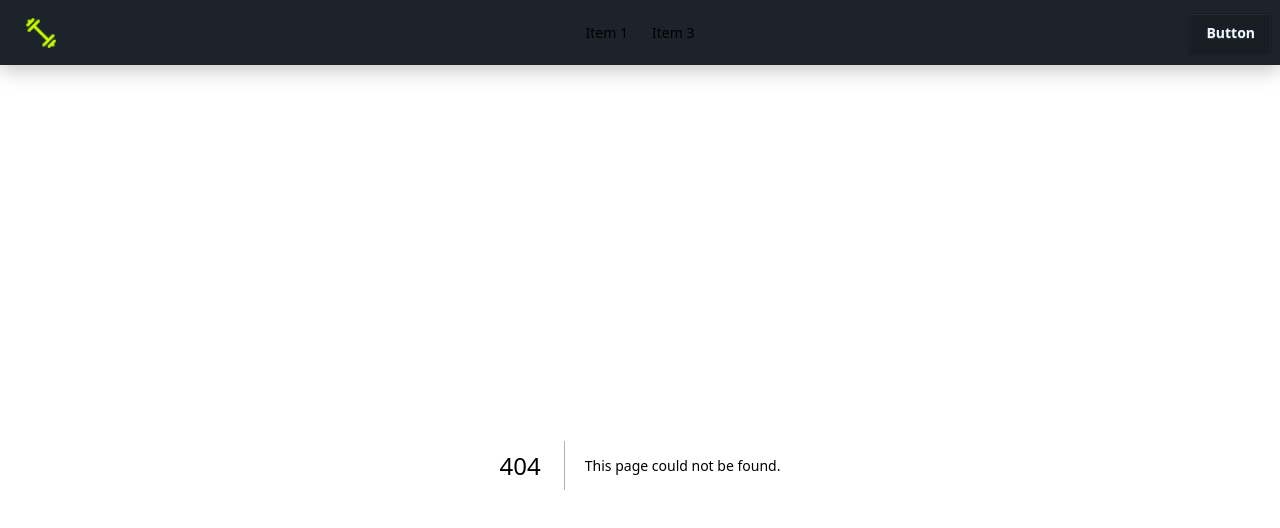
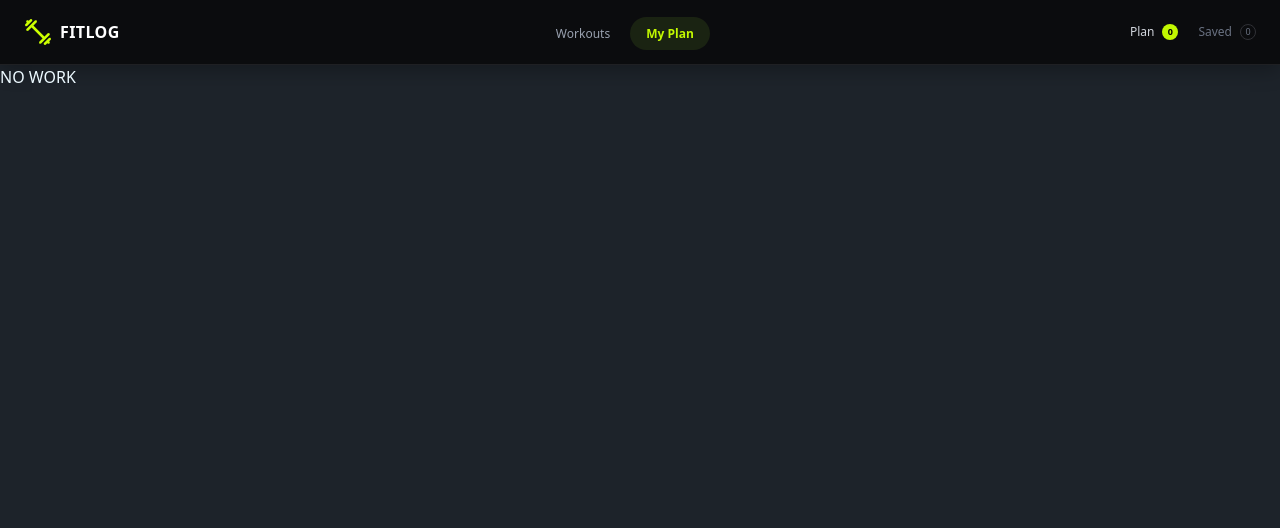
Before and after one commit to midul-dev/b14-a6-fitlog, a Next.js app: page /my-plan in a window 1280 px wide. Before the commit this address had no page. Shown: the top 528 px of the page. Built offline with nearby package versions, Linux system fonts and the light colour scheme.

Commit message:
update navbar

```diff
--- a/src/app/copmponents/Navbar.tsx
+++ b/src/app/copmponents/Navbar.tsx
@@ -1,61 +1,174 @@
+"use client";
+
 import React from "react";
 import logo from "@/assets/logo.png";
 import Image from "next/image";
+import Link from "next/link";
+import { usePathname } from "next/navigation";
 
 const Navbar = () => {
-  const navMenu = (
-    <>
-      <li>
-        <a>Item 1</a>
-      </li>
+  const pathname = usePathname();
 
-      <li>
-        <a>Item 3</a>
-      </li>
-    </>
-  );
+  const getNavClass = (path : string) =>
+    pathname === path
+      ? "rounded-full bg-[#1A2312] px-4 py-2 text-xs font-semibold text-[#C2F800]"
+      : "rounded-full px-4 py-2 text-xs text-gray-400 transition hover:bg-[#151619] hover:text-white";
+
   return (
-    <div className="navbar bg-base-100 shadow-[0_4px_20px_rgba(0,0,0,0.25)]">
-        <div className="container mx-auto flex">
-      <div className="navbar-start">
-        <div className="dropdown">
-          <div tabIndex={0} role="button" className="btn btn-ghost lg:hidden">
+    <nav className="border-b border-[#1F2023] bg-[#0B0C0E] shadow-[0_4px_20px_rgba(0,0,0,0.3)]">
+      <div className="mx-auto flex h-16 w-full max-w-7xl items-center justify-between px-4 sm:px-6">
+
+        {/* ================= LOGO ================= */}
+        <Link
+          href="/"
+          className="flex shrink-0 items-center gap-2 text-white"
+        >
+          <Image
+            src={logo}
+            width={28}
+            height={28}
+            alt="FitLog"
+            className="h-7 w-7"
+          />
+
+          <span className="text-sm font-bold tracking-wide sm:text-base">
+            FITLOG
+          </span>
+        </Link>
+
+        {/* ================= DESKTOP MENU ================= */}
+        <div className="hidden lg:flex">
+          <ul className="flex items-center gap-1">
+            <li>
+              <Link
+                href="/workouts"
+                className={getNavClass("/workouts")}
+              >
+                Workouts
+              </Link>
+            </li>
+
+            <li>
+              <Link
+                href="/my-plan"
+                className={getNavClass("/my-plan")}
+              >
+                My Plan
+              </Link>
+            </li>
+          </ul>
+        </div>
+
+        {/* ================= RIGHT DESKTOP ================= */}
+        <div className="hidden items-center gap-5 lg:flex">
+
+          <Link
+            href="/plan"
+            className="flex items-center gap-2 text-xs text-gray-300 transition hover:text-white"
+          >
+            Plan
+
+            <span className="flex h-4 w-4 items-center justify-center rounded-full bg-[#C2F800] text-[9px] font-bold text-black">
+              0
+            </span>
+          </Link>
+
+          <Link
+            href="/saved"
+            className="flex items-center gap-2 text-xs text-gray-500 transition hover:text-white"
+          >
+            Saved
+
+            <span className="flex h-4 w-4 items-center justify-center rounded-full border border-[#303136] text-[9px]">
+              0
+            </span>
+          </Link>
+        </div>
+
+        {/* ================= MOBILE MENU ================= */}
+        <div className="dropdown dropdown-end lg:hidden">
+
+          <button
+            tabIndex={0}
+            type="button"
+            className="flex h-9 w-9 items-center justify-center rounded-md border border-[#242528] bg-[#111214] text-gray-300 transition hover:bg-[#191A1D] hover:text-white"
+            aria-label="Open navigation menu"
+          >
             <svg
-              aria-label="Menu"
               xmlns="http://www.w3.org/2000/svg"
               className="h-5 w-5"
               fill="none"
               viewBox="0 0 24 24"
               stroke="currentColor"
             >
-              {" "}
               <path
                 strokeLinecap="round"
                 strokeLinejoin="round"
                 strokeWidth="2"
-                d="M4 6h16M4 12h8m-8 6h16"
-              />{" "}
+                d="M4 6h16M4 12h16M4 18h16"
+              />
             </svg>
-          </div>
+          </button>
+
+          {/* Dropdown */}
           <ul
             tabIndex={-1}
-            className="menu menu-sm dropdown-content bg-base-100 rounded-box z-1 mt-3 w-52 p-2 shadow"
+            className="menu dropdown-content z-50 mt-3 w-60 rounded-xl border border-[#242528] bg-[#111214] p-3 shadow-[0_15px_40px_rgba(0,0,0,0.5)]"
           >
-            {navMenu}
+
+            {/* Navigation */}
+            <li>
+              <Link
+                href="/workouts"
+                className={getNavClass("/workouts")}
+              >
+                Workouts
+              </Link>
+            </li>
+
+            <li>
+              <Link
+                href="/my-plan"
+                className={getNavClass("/my-plan")}
+              >
+                My Plan
+              </Link>
+            </li>
+
+            <div className="my-2 border-t border-[#242528]" />
+
+            {/* Plan */}
+            <li>
+              <Link
+                href="/plan"
+                className="flex items-center justify-between rounded-lg px-4 py-2.5 text-xs text-gray-300 hover:bg-[#191A1D] hover:text-white"
+              >
+                <span>Plan</span>
+
+                <span className="flex h-5 w-5 items-center justify-center rounded-full bg-[#C2F800] text-[9px] font-bold text-black">
+                  0
+                </span>
+              </Link>
+            </li>
+
+            {/* Saved */}
+            <li>
+              <Link
+                href="/saved"
+                className="flex items-center justify-between rounded-lg px-4 py-2.5 text-xs text-gray-300 hover:bg-[#191A1D] hover:text-white"
+              >
+                <span>Saved</span>
+
+                <span className="flex h-5 w-5 items-center justify-center rounded-full border border-[#303136] text-[9px] text-gray-400">
+                  0
+                </span>
+              </Link>
+            </li>
+
           </ul>
         </div>
-        <a className="btn btn-ghost text-xl">
-          <Image src={logo} height={32} width={32} alt="FitLog" />
-        </a>
       </div>
-      <div className="navbar-center hidden lg:flex">
-        <ul className="menu menu-horizontal px-1">{navMenu}</ul>
-      </div>
-      <div className="navbar-end">
-        <a className="btn">Button</a>
-      </div>
-      </div>
-    </div>
+    </nav>
   );
 };
 
--- /dev/null
+++ b/src/app/my-plan/page.tsx
@@ -0,0 +1,11 @@
+import React from 'react';
+
+const MyPlanPage = () => {
+    return (
+        <div>
+            NO WORK
+        </div>
+    );
+};
+
+export default MyPlanPage;
--- a/src/app/page.tsx
+++ b/src/app/page.tsx
@@ -2,7 +2,7 @@ import React from 'react';
 
 const HomePage = () => {
   return (
-    <div>
+    <div className="bg-black">
       this is home
     </div>
   );
--- /dev/null
+++ b/src/app/workouts/page.tsx
@@ -0,0 +1,11 @@
+import React from 'react';
+
+const WorkoutsPage = () => {
+    return (
+        <div>
+            null
+        </div>
+    );
+};
+
+export default WorkoutsPage;
```
